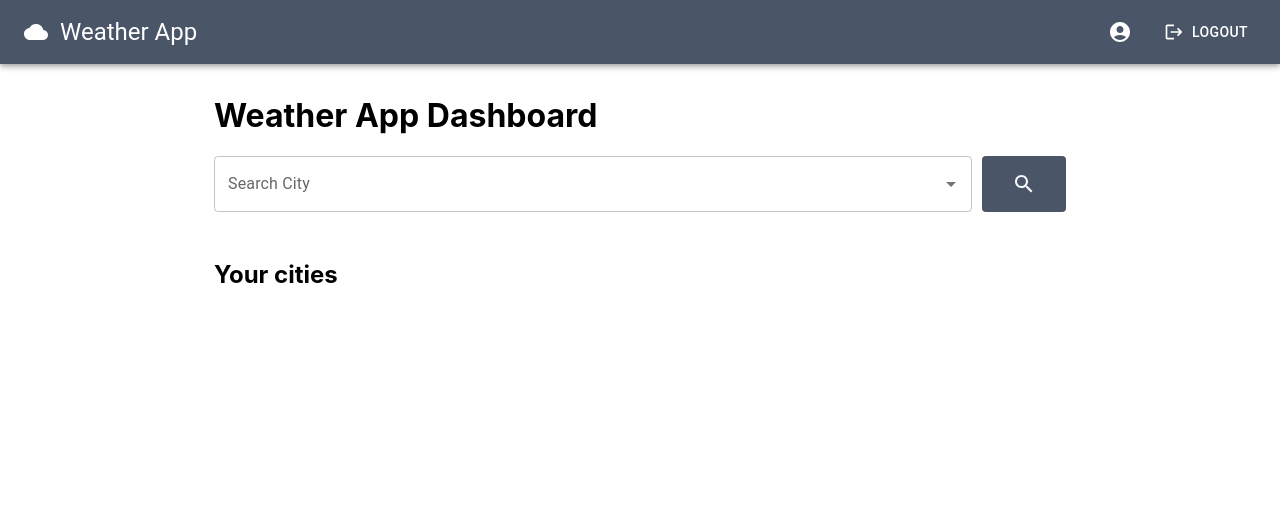
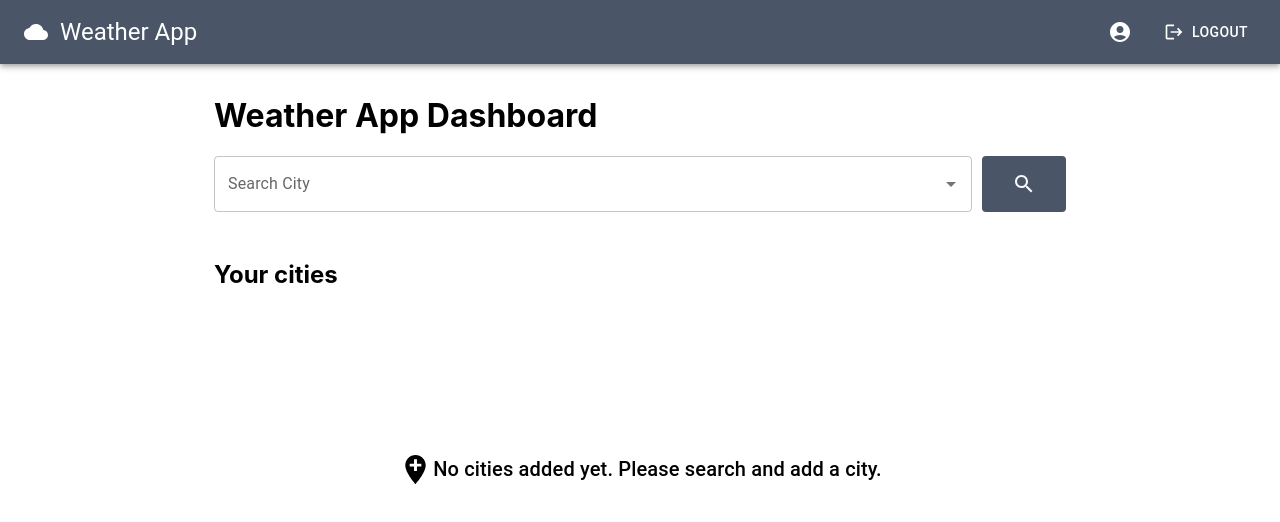
Before and after one commit to jcuetos97/weather-app, a React (Create React App) app: page /dashboard/search in a window 1280 px wide. Shown: the top 522 px of the page. Built offline with nearby package versions, Linux system fonts and the light colour scheme.

Commit message:
Set up Environment variables with webpack 5

```diff
--- a/public/index.html
+++ b/public/index.html
@@ -8,23 +8,9 @@
     <title itemprop="name">Weather app</title>
     <meta
       name="description"
-      content="Web site created using create-react-app"
+      content="Weather App is a web application designed to display weather information for cities around the world."
     />
-    <link rel="apple-touch-icon" href="%PUBLIC_URL%/logo192.png" />
-    <!--
-      manifest.json provides metadata used when your web app is installed on a
-      user's mobile device or desktop. See https://developers.google.com/web/fundamentals/web-app-manifest/
-    -->
     <link rel="manifest" href="%PUBLIC_URL%/manifest.json" />
-    <!--
-      Notice the use of %PUBLIC_URL% in the tags above.
-      It will be replaced with the URL of the `public` folder during the build.
-      Only files inside the `public` folder can be referenced from the HTML.
-
-      Unlike "/favicon.ico" or "favicon.ico", "%PUBLIC_URL%/favicon.ico" will
-      work correctly both with client-side routing and a non-root public URL.
-      Learn how to configure a non-root public URL by running `npm run build`.
-    -->
     <title>Weather App</title>
   </head>
   <body>
--- a/src/App.js
+++ b/src/App.js
@@ -1,3 +1,4 @@
+import React from 'react';
 import './App.css';
 import { Routes, Route, Navigate } from 'react-router-dom';
 import ClientLayout from './layouts/client';
--- a/src/assets/css/components/SearchInput.module.css
+++ b/src/assets/css/components/SearchInput.module.css
@@ -19,3 +19,7 @@
   color: var(--gray-100) !important;
   background-color: var(--gray-700) !important;
 }
+
+.error__input {
+  color: var(--gray-100);
+}
--- a/src/assets/css/views/Dashboard.module.css
+++ b/src/assets/css/views/Dashboard.module.css
@@ -7,3 +7,11 @@
 .dashboard__main__container {
   margin-top: 2rem;
 }
+
+.dashboard__no__cities__container {
+  display: flex;
+  justify-content: center;
+  align-items: center;
+  width: 100%;
+  min-height: 40vh;
+}
--- a/src/components/Navbar.js
+++ b/src/components/Navbar.js
@@ -10,7 +10,10 @@ import {
 } from '@mui/material';
 import { Cloud, AccountCircle, Logout } from '@mui/icons-material';
 import { logout } from '../store/user';
-import classes from '../assets/css/components/Navbar.module.css';
+import {
+  nav__button,
+  nav__container,
+} from '../assets/css/components/Navbar.module.css';
 
 const Navbar = () => {
   const dispatch = useDispatch();
@@ -24,7 +27,7 @@ const Navbar = () => {
   };
 
   return (
-    <AppBar className={classes.nav__container} position="static">
+    <AppBar className={nav__container} position="static">
       <Toolbar>
         <Cloud style={{ marginRight: '0.5em' }} />
         <Typography variant={isMobile ? 'h6' : 'h5'} style={{ flexGrow: 1 }}>
--- a/src/components/SearchInput.js
+++ b/src/components/SearchInput.js
@@ -1,10 +1,15 @@
+import SearchIcon from '@mui/icons-material/Search';
+import { Autocomplete, Button, TextField } from '@mui/material';
 import React, { useState } from 'react';
 import { useDispatch } from 'react-redux';
-import { addCity, fetchWeather, resetResultMessage } from '../store/weather';
-import { Autocomplete, TextField, Button, Typography } from '@mui/material';
-import SearchIcon from '@mui/icons-material/Search';
-import styles from '../assets/css/components/SearchInput.module.css';
+import {
+  search__container,
+  search__input,
+  search__button,
+  error__input,
+} from '../assets/css/components/SearchInput.module.css';
 import mostSearchedCities from '../constant';
+import { fetchWeather, resetResultMessage } from '../store/weather';
 
 const SearchInput = () => {
   const [typedCity, setTypedCity] = useState('');
@@ -49,10 +54,10 @@ const SearchInput = () => {
   };
 
   return (
-    <div className={styles.search__container}>
+    <div className={search__container}>
       <Autocomplete
         multiple
-        className={styles.search__input}
+        className={search__input}
         options={mostSearchedCities}
         value={selectedCities}
         onChange={(event, newValue) => {
@@ -71,12 +76,12 @@ const SearchInput = () => {
             variant="outlined"
             InputProps={{
               ...params.InputProps,
-              className: error ? styles.error__input : '',
+              className: error ? error__input : '',
             }}
           />
         )}
       />
-      <Button onClick={handleSearch} className={styles.search__button}>
+      <Button onClick={handleSearch} className={search__button}>
         <SearchIcon />
       </Button>
     </div>
--- a/src/store/weather.js
+++ b/src/store/weather.js
@@ -19,12 +19,21 @@ export const fetchWeather = createAsyncThunk(
 
     try {
       const response = await axios.get(
-        `https://api.openweathermap.org/data/2.5/weather?q=${city}&appid=55a50bb805cfa7df500aab386e6d7afd`,
+        `https://api.openweathermap.org/data/2.5/weather?q=${city}&appid=${process.env.REACT_APP_API_KEY}`,
       );
       return { data: response.data, city };
     } catch (error) {
       return { error: error.message, city };
     }
+  },
+);
+
+export const resetResultMessageAsync = createAsyncThunk(
+  'weather/resetResultMessageAsync',
+  async (_, { dispatch }) => {
+    setTimeout(() => {
+      dispatch(resetResultMessage());
+    }, 30000);
   },
 );
 
@@ -35,63 +44,86 @@ const weatherSlice = createSlice({
     addCity: (state, action) => {
       const city = action.payload;
       if (!state.cities.includes(city)) {
-        state.cities.push(city);
+        return {
+          ...state,
+          cities: [...state.cities, city],
+        };
       }
     },
     removeCity: (state, action) => {
-      state.cities = state.cities.filter((city) => city !== action.payload);
-      state.resultMessage = {
-        state: 'success',
-        msg: `${action.payload} has been removed successfully.`,
+      const city = action.payload;
+      const newCities = state.cities.filter((c) => c !== city);
+      const newWeatherData = { ...state.weatherData };
+      delete newWeatherData[city];
+      return {
+        ...state,
+        cities: newCities,
+        weatherData: newWeatherData,
+        resultMessage: {
+          state: 'success',
+          msg: `${city} has been removed successfully.`,
+        },
       };
-      delete state.weatherData[action.payload];
     },
     resetResultMessage: (state) => {
-      state.resultMessage = initialState.resultMessage;
+      return {
+        ...state,
+        resultMessage: { state: '', msg: '' },
+      };
     },
   },
   extraReducers: (builder) => {
     builder
       .addCase(fetchWeather.pending, (state) => {
-        state.loading = true;
-        state.resultMessage = { state: 'pending', msg: 'Searching...' };
+        return {
+          ...state,
+          loading: true,
+          resultMessage: { state: 'pending', msg: 'Searching...' },
+        };
       })
       .addCase(fetchWeather.fulfilled, (state, action) => {
-        state.loading = false;
         const { data, city, alreadySearched, error } = action.payload;
-
         if (alreadySearched) {
-          state.resultMessage = {
-            state: 'success',
-            msg: `${city} is already in the list.`,
+          return {
+            ...state,
+            loading: false,
+            resultMessage: {
+              state: 'error',
+              msg: `${city} is already in the list.`,
+            },
           };
         } else if (error) {
-          state.resultMessage = {
-            state: 'error',
-            msg: `An error occurred while fetching weather for ${city}.`,
+          return {
+            ...state,
+            loading: false,
+            resultMessage: {
+              state: 'error',
+              msg: `An error occurred while fetching weather for ${city}: ${error}`,
+            },
           };
         } else {
-          state.weatherData[city] = data;
-          state.cities.push(city);
-          state.resultMessage = {
-            state: 'success',
-            msg: `Successfully added ${city}.`,
+          return {
+            ...state,
+            loading: false,
+            cities: [...state.cities, city],
+            weatherData: { ...state.weatherData, [city]: data },
+            resultMessage: {
+              state: 'success',
+              msg: `Successfully added ${city}.`,
+            },
           };
         }
       })
       .addCase(fetchWeather.rejected, (state, action) => {
-        state.loading = false;
-        state.error = action.error.message;
-        state.resultMessage = { state: 'error', msg: 'An error occurred.' };
+        return {
+          ...state,
+          loading: false,
+          error: action.error.message,
+          resultMessage: { state: 'error', msg: 'An error occurred.' },
+        };
       });
   },
 });
 
-export const resetResultMessageAsync = () => (dispatch) => {
-  setTimeout(() => {
-    dispatch(resetResultMessage());
-  }, 3000);
-};
-
 export const { addCity, removeCity, resetResultMessage } = weatherSlice.actions;
 export default weatherSlice.reducer;
--- a/src/views/Dashboard.js
+++ b/src/views/Dashboard.js
@@ -1,5 +1,5 @@
 import React, { useEffect } from 'react';
-import { Container, Chip } from '@mui/material';
+import { Container, Chip, Typography, Box } from '@mui/material';
 import { useSelector, useDispatch } from 'react-redux';
 import WeatherCard from '../components/WeatherCard';
 import SearchInput from '../components/SearchInput';
@@ -9,7 +9,12 @@ import 'slick-carousel/slick/slick.css';
 import 'slick-carousel/slick/slick-theme.css';
 import '../assets/css/slider.css';
 import { resetResultMessageAsync } from '../store/weather';
-import classes from '../assets/css/views/Dashboard.module.css';
+import {
+  dashboard__message__item,
+  dashboard__no__cities__container,
+  dashboard__main__container,
+} from '../assets/css/views/Dashboard.module.css';
+import AddLocationIcon from '@mui/icons-material/AddLocation';
 
 const Dashboard = () => {
   const { cities, weatherData, loading, resultMessage } = useSelector(
@@ -23,7 +28,26 @@ const Dashboard = () => {
     }
   }, [resultMessage, dispatch]);
 
-  // Settings for the Slick slider
+  const renderMessage = () => {
+    if (!resultMessage.state) return null;
+
+    const messageTypes = {
+      success: { color: 'success', msg: resultMessage.msg },
+      error: { color: 'error', msg: resultMessage.msg },
+      pending: { color: 'primary', msg: resultMessage.msg },
+    };
+
+    return (
+      <div className={dashboard__message__item}>
+        <Chip
+          label={messageTypes[resultMessage.state]?.msg}
+          color={messageTypes[resultMessage.state]?.color}
+          variant="outlined"
+        />
+      </div>
+    );
+  };
+
   const settings = {
     dots: true,
     arrows: true,
@@ -56,31 +80,24 @@ const Dashboard = () => {
   };
 
   return (
-    <Container className={classes.dashboard__main__container} maxWidth="md">
+    <Container className={dashboard__main__container} maxWidth="md">
       <h1>Weather App Dashboard</h1>
       <SearchInput />
       <h2>Your cities</h2>
-      {resultMessage.state === 'success' && (
-        <div className={classes.dashboard__message__item}>
-          <Chip label={resultMessage.msg} color="success" variant="outlined" />
-        </div>
+      {renderMessage()}
+      {loading && <LoadingSpinner />}
+      {!loading && cities?.length === 0 && (
+        <Box className={dashboard__no__cities__container}>
+          <AddLocationIcon fontSize="large" />
+          <Typography variant="h6">
+            No cities added yet. Please search and add a city.
+          </Typography>
+        </Box>
       )}
-      {resultMessage.state === 'error' && (
-        <div className={classes.dashboard__message__item}>
-          <Chip label={resultMessage.msg} color="error" variant="outlined" />
-        </div>
-      )}
-      {resultMessage.state === 'pending' && (
-        <div className={classes.dashboard__message__item}>
-          <Chip label={resultMessage.msg} color="primary" variant="outlined" />
-        </div>
-      )}
-
-      {loading && <LoadingSpinner />}
       {!loading && cities?.length > 0 && (
         <Container className="slider-container">
           <Slider {...settings}>
-            {cities.map((city) => (
+            {cities?.reverse().map((city) => (
               <div key={city}>
                 <WeatherCard city={city} weather={weatherData[city]} />
               </div>
```
Also changed, not shown: package.json (+12 -3 lines), src/components/WeatherCard.js (+16 -13 lines), webpack.config.js (+78 -0 lines), 2 other files (tests, documents, lock files or other folders).
